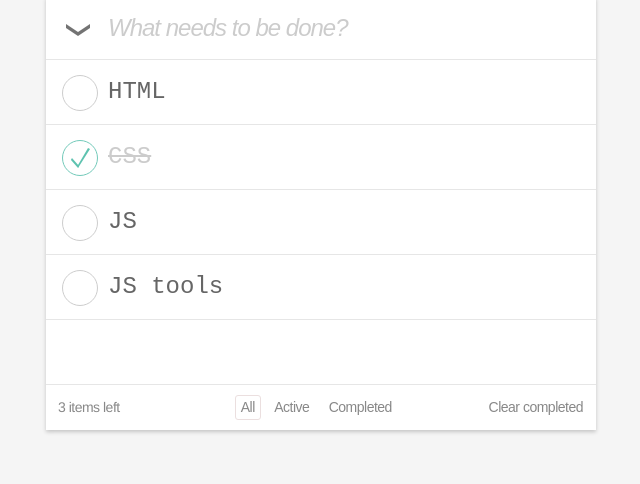
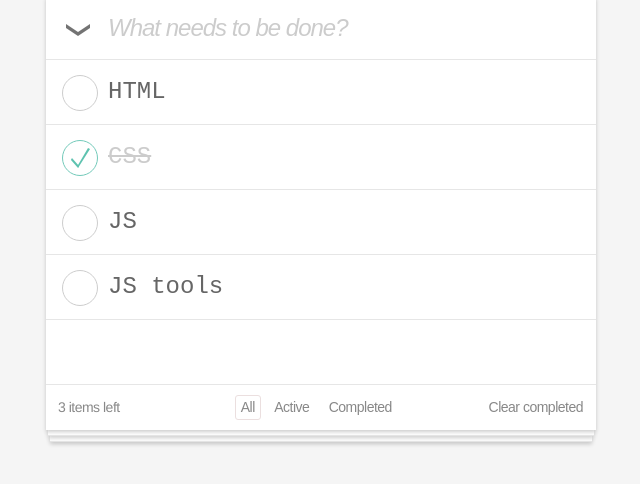
Before and after one commit to shvedovskiy/Shvedov_Oleg, a plain HTML site: page index.html in a window 1280 px wide. Shown: the part 118-602 px from the top of the page, without its empty margins (319-959 px from the left). Drawn offline with Linux system fonts and the light colour scheme.

Commit message:
Bottom blocks added

```diff
--- a/index.html
+++ b/index.html
@@ -69,7 +69,8 @@
             </div>
         </div>
     </div>
-
+    <div class="bottom-block"></div>
+    <div class="bottom-block"></div>
 </body>
 
 </html>
--- a/style.css
+++ b/style.css
@@ -23,8 +23,10 @@ body {
 }
 
 .todos-main {
+    position: relative;
     background-color: rgb(255, 255, 255);
     box-shadow: 0 2px 4px 0 rgba(0, 0, 0, 0.2);
+    z-index: 3;
 }
 
 .todo-add {
@@ -113,6 +115,11 @@ body {
     position: relative;
     padding: 16px 16px 16px 60px;
     border-bottom: 1px solid rgb(230, 230, 230);
+}
+
+.todo-item::after {
+    content: "";
+    clear: both;
 }
 
 .todo-item:hover,
@@ -224,4 +231,22 @@ body {
 
 .todos-filters button:last-child:hover {
     border: 1px solid rgb(255, 255, 255);
+    text-decoration: underline;
 }
+
+.bottom-block {
+    height: 5px;
+    border-bottom: 1px solid rgb(230, 230, 230);
+    background-color: rgb(255, 255, 255);
+    box-shadow: 0 2px 4px 0 rgba(0, 0, 0, 0.2);
+    z-index: 2;
+    width: 546px;
+    margin: 0 auto;
+    position: relative;
+}
+
+.bottom-block:last-of-type {
+    width: 542px;
+    margin: 0 auto;
+    z-index: 1;
+}
```
